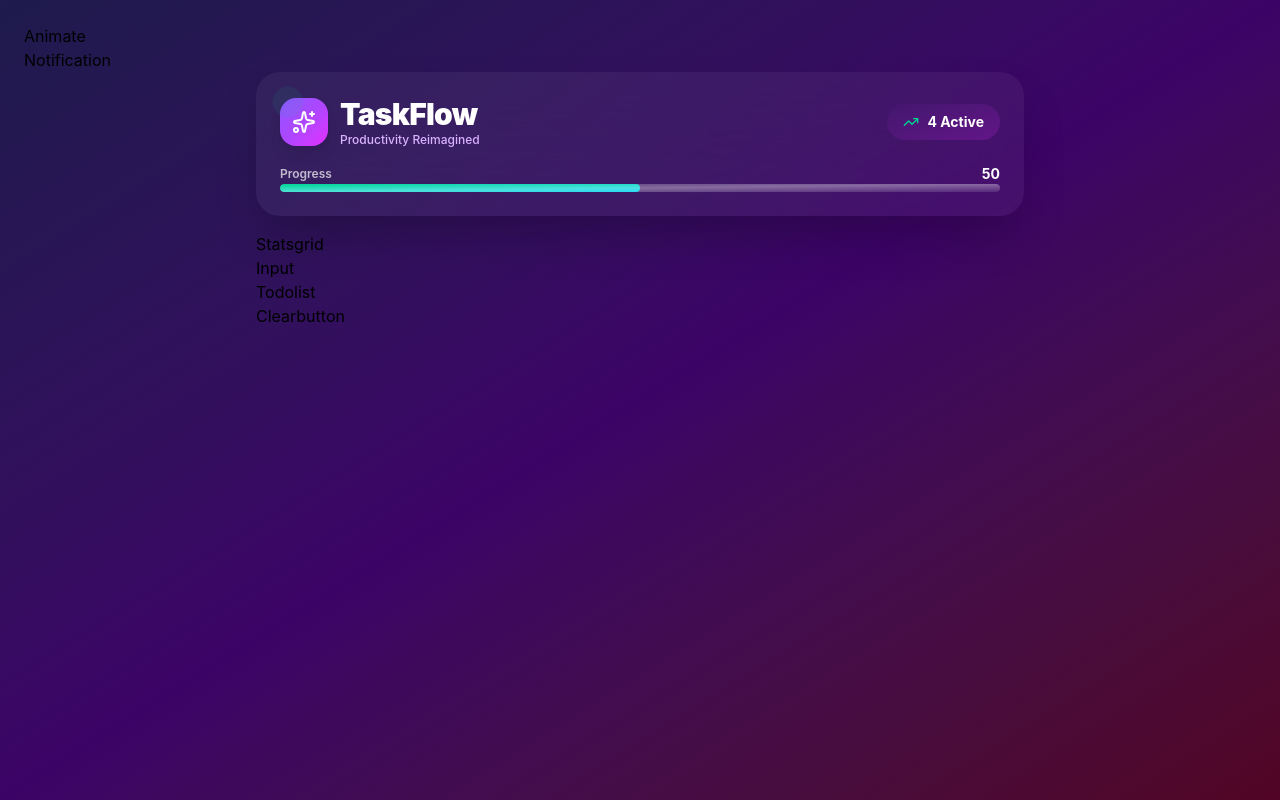
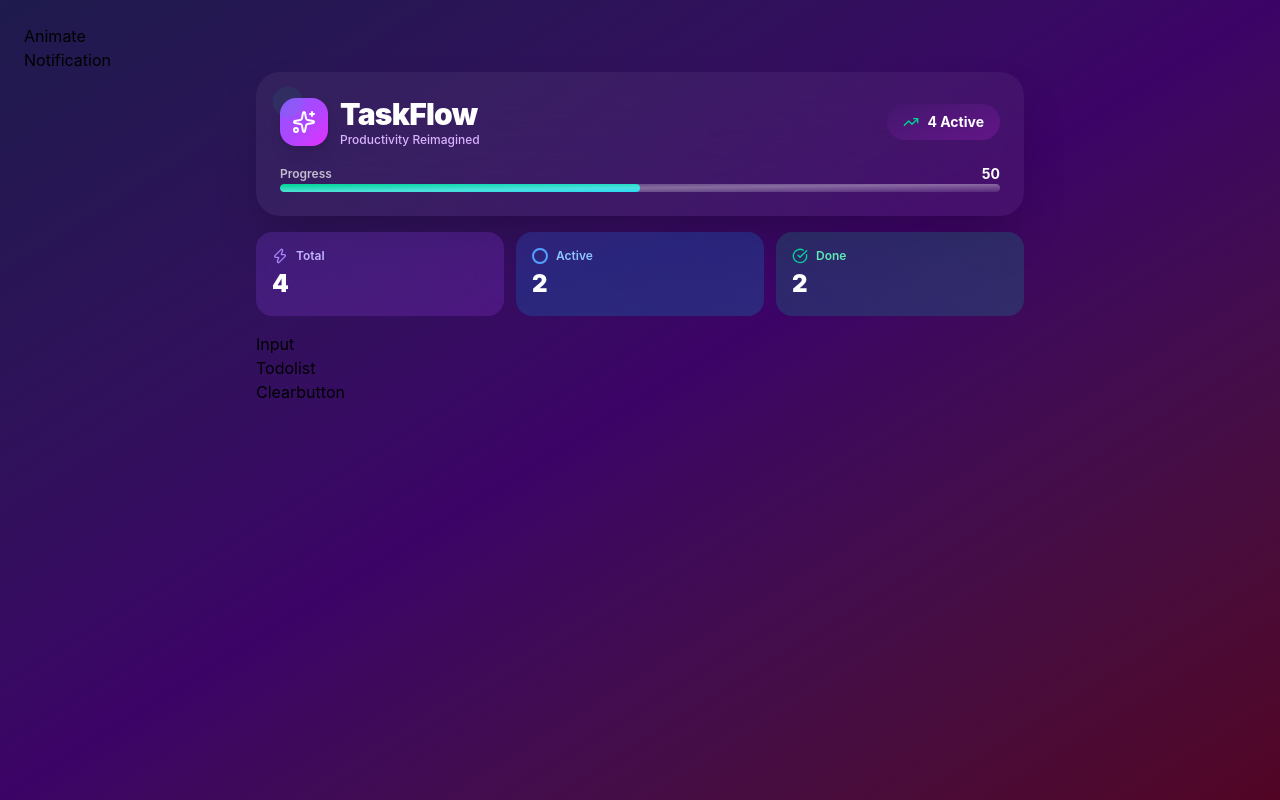
Before and after one commit to vishalsingh34342/Task-Flow-App, a React (Vite) app: page / in a window 1280 px wide. Built offline with nearby package versions, Linux system fonts and the light colour scheme.

Commit message:
Added StatsGrid component UI

```diff
--- a/src/components/Statsgrid.jsx
+++ b/src/components/Statsgrid.jsx
@@ -1,8 +1,54 @@
 import React from 'react'
 
+import { Zap, CheckCircle } from 'lucide-react';
+
 const Statsgrid = () => {
+  let totalTodos = 4;
+  let activeTodos = 2;
+  let completedTodos = 2;
   return (
-    <div>Statsgrid</div>
+    <>
+      <div className='grid grid-cols-3 gap-3 mb-4'>
+        {/* grid 1 */}
+        <div className=' backdrop-blur-2xl bg-linear-to-br from-violet-500/20 to-purple-500/20 rounded-2xl border-violet-400/30 p-4 hover:scale-105 transition-transform duration-300 cursor-pointer'>
+
+          <div className='flex items-center gap-2 mb-1'>
+            <Zap size={16} className='text-violet-400' />
+            <span className='text-violet-300 text-xs font-semibold'>Total</span>
+          </div>
+          <div className='text-2xl font-black text-white'>{totalTodos} </div>
+
+        </div>
+
+
+        {/* grid 2 */}
+        <div className='backdrop-blur-2xl bg-linear-to-br from-blue-500/20 to-cyan-500/20 rounded-2xl border-blue-400/30 p-4 hover:scale-105 transition-transform duration-300 cursor-pointer'>
+
+          <div className='flex items-center gap-2 mb-1'>
+            <div className='w-4 h-4 rounded-full border-2 border-blue-400 '></div>
+            <span className='text-blue-300 text-xs font-semibold'>Active</span>
+          </div>
+          <div className='text-2xl font-black text-white'>{activeTodos} </div>
+
+        </div>
+
+
+
+
+        {/* grid 3 */}
+        <div className='backdrop-blur-2xl bg-linear-to-br from-emerald-500/20 to-teal-500/20 rounded-2xl border-emerald-400/30 p-4 hover:scale-105 transition-transform duration-300 cursor-pointer'>
+
+          <div className='flex items-center gap-2 mb-1'>
+            <CheckCircle size={16} className='text-emerald-400' />
+            <span className='text-emerald-300 text-xs font-semibold'>Done</span>
+          </div>
+          <div className='text-2xl font-black text-white'>{completedTodos} </div>
+
+        </div>
+
+      </div>
+
+    </>
   )
 }
 
```
